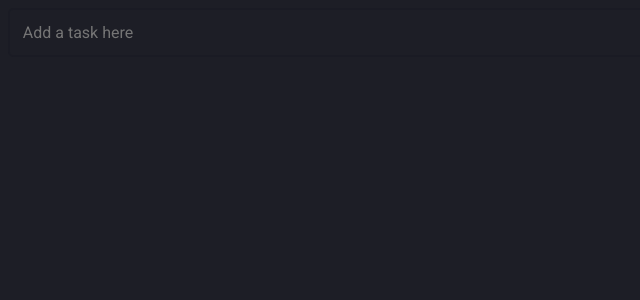
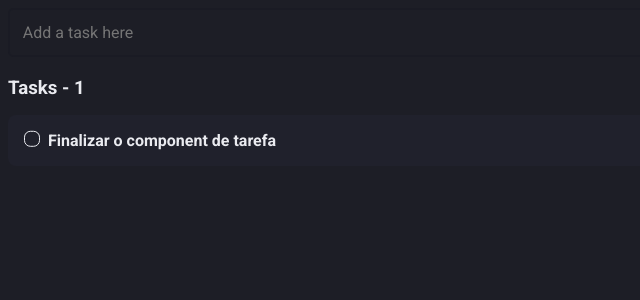
Before and after one commit to martins20/pomodoro-app-web, a React (Vite) app: page / in a window 1280 px wide. Shown: the top 300 px of the page, without its empty margins (0-640 px from the left). Built offline with nearby package versions, Linux system fonts and the light colour scheme.

Commit message:
feat: toggle todo complete

```diff
--- a/src/components/index.ts
+++ b/src/components/index.ts
@@ -1,3 +1,4 @@
 export * from "./timer"
 export * from "./button"
 export * from "./input"
+export * from "./todo"
--- a/src/components/input/index.tsx
+++ b/src/components/input/index.tsx
@@ -13,14 +13,6 @@ type InputProps = {
 
 export const Input: FC<InputProps> = ({ onInputSubmit, validation, ...rest }) => {
   const [isInputValid, setIsInputvalid] = useState(true)
-
-  const handleValidadeInputOnBlur = (): boolean => {
-    const isValidationValid = validation.getInputValidation()
-
-    setIsInputvalid(isValidationValid)
-
-    return isValidationValid
-  }
 
   const handleInputSubmitByPressingEnterKey = (event: KeyboardEvent<HTMLInputElement>) => {
     const isEnterPressed = event.key.toLocaleLowerCase() === "enter"
@@ -50,7 +42,6 @@ export const Input: FC<InputProps> = ({ onInputSubmit, validation, ...rest }) =>
     <Container>
       <StyledInput
         {...rest}
-        onBlur={handleValidadeInputOnBlur}
         onKeyUp={handleInputSubmitByPressingEnterKey}
         isInvalid={!isInputValid}
         onChange={handleChange}
--- a/src/components/input/styles.ts
+++ b/src/components/input/styles.ts
@@ -9,8 +9,6 @@ export const Container = styled.section`
   flex-direction: column;
 
   width: 100%;
-
-
 `
 
 export const Input = styled.input<InputProps>`
@@ -21,7 +19,7 @@ export const Input = styled.input<InputProps>`
 
   padding: 0.8rem;
 
-  border: 2px solid #1a1b24;
+  border: 2px solid var(--color-gray-900);
 
   ${({ isInvalid }) =>
     isInvalid &&
--- /dev/null
+++ b/src/components/todo/index.tsx
@@ -0,0 +1,24 @@
+import { FC, useState, HTMLAttributes } from "react"
+
+import { Container, Checkbox, TodoName } from "./styles"
+
+export type TaskProps = {
+  name: string
+  isCompleted: boolean
+} & HTMLAttributes<HTMLDivElement>
+
+export const Todo: FC<TaskProps> = ({ name, isCompleted, ...rest }) => {
+  const [isChecked, setIsChecked] = useState(isCompleted)
+
+  return (
+    <Container isCompleted={isChecked} {...rest}>
+      <Checkbox
+        type="checkbox"
+        data-testid="checkbox"
+        checked={isChecked}
+        onChange={() => setIsChecked((state) => !state)}
+      />
+      <TodoName>{name}</TodoName>
+    </Container>
+  )
+}
--- /dev/null
+++ b/src/components/todo/styles.ts
@@ -0,0 +1,85 @@
+import styled, { css } from "styled-components"
+
+type ContainerProps = {
+  isCompleted: boolean
+}
+
+export const Container = styled.div<ContainerProps>`
+  display: flex;
+
+  gap: 0.5rem;
+  align-items: center;
+
+  background: var(--color-gray-500);
+
+  padding: 1rem;
+
+  border-radius: 8px;
+
+  & + div {
+    margin-top: 0.5rem;
+  }
+
+  ${({ isCompleted }) =>
+    isCompleted &&
+    css`
+      opacity: 0.5;
+
+      > b {
+        text-decoration: line-through;
+      }
+    `}
+`
+
+export const Checkbox = styled.input`
+  -webkit-appearance: none;
+  appearance: none;
+  background-color: transparent;
+  margin: 0;
+
+  font: inherit;
+  color: currentColor;
+  width: 1rem;
+  height: 1rem;
+  border: 0.1rem solid currentColor;
+  border-radius: 0.4rem;
+  transform: translateY(-0.075rem);
+
+  display: grid;
+  place-content: center;
+
+  transition: border-color 0.05s;
+  cursor: pointer;
+
+  :before {
+    content: "";
+    width: 0.5rem;
+    height: 0.5rem;
+    transform: scale(0);
+    transition: 0.1s transform ease-in-out;
+    box-shadow: inset 1em 1em var(--color-purple);
+
+    transform-origin: bottom left;
+    clip-path: polygon(14% 44%, 0 65%, 50% 100%, 100% 16%, 80% 0%, 43% 62%);
+  }
+
+  :checked {
+    border-color: var(--color-purple);
+
+    :before {
+      transform: scale(1);
+    }
+  }
+
+  :hover {
+    border-color: var(--color-purple);
+  }
+
+  :disabled {
+    filter: brightness(0.5);
+    cursor: not-allowed;
+  }
+`
+export const TodoName = styled.b`
+  font-size: 1rem;
+`
--- /dev/null
+++ b/src/dtos/index.ts
@@ -0,0 +1 @@
+export * from "./todo"
--- /dev/null
+++ b/src/dtos/todo.ts
@@ -0,0 +1,6 @@
+export interface TodoDTO {
+  id: string
+  name: string
+  isCompleted: boolean
+  createdAt: Date
+}
--- a/src/pages/home/index.tsx
+++ b/src/pages/home/index.tsx
@@ -1,11 +1,19 @@
 import { ChangeEvent, useState, useMemo, useCallback } from "react"
 
-import { Button, Input } from "../../components"
+import { Input, Todo } from "../../components"
+import { TodoDTO } from "../../dtos"
 
-import { Container } from "./styles"
+import { Container, TaskList } from "./styles"
 
 export const Home = () => {
-  const [todos, setTodos] = useState([""])
+  const [todos, setTodos] = useState<TodoDTO[]>([
+    {
+      id: Date.now().toString(),
+      name: "Finalizar o component de tarefa",
+      isCompleted: false,
+      createdAt: new Date(),
+    },
+  ])
   const [todoText, setTodoText] = useState("")
 
   const handleChangeTodoText = useCallback((event: ChangeEvent<HTMLInputElement>) => {
@@ -15,16 +23,26 @@ export const Home = () => {
   const getIsInputValid = useCallback((): boolean => !!todoText, [todoText])
 
   const handleAddTodo = useCallback(() => {
-    setTodos((state) => [...state, todoText])
+    const newTodo = {
+      id: Date.now().toString(),
+      name: todoText,
+      isCompleted: false,
+      createdAt: new Date(),
+    }
+
+    setTodos((state) => [...state, newTodo])
     setTodoText("")
   }, [todoText])
 
   const Todos = useMemo(
     () =>
       todos.map((todo) => (
-        <h1 key={todo} data-testid={todo}>
-          {todo}
-        </h1>
+        <Todo
+          key={todo.id}
+          name={todo.name}
+          isCompleted={todo.isCompleted}
+          data-test-id={todo.name}
+        />
       )),
     [todos],
   )
@@ -44,7 +62,11 @@ export const Home = () => {
         />
       </header>
 
-      {Todos}
+      <TaskList>
+        <h3>Tasks - {todos.length}</h3>
+
+        {Todos}
+      </TaskList>
     </Container>
   )
 }
--- a/src/pages/home/styles.ts
+++ b/src/pages/home/styles.ts
@@ -1,4 +1,4 @@
-import styled, { css } from "styled-components"
+import styled from "styled-components"
 
 export const Container = styled.main`
   display: flex;
@@ -14,3 +14,14 @@ export const Container = styled.main`
     gap: 0.5rem;
   }
 `
+
+export const TaskList = styled.article`
+  display: flex;
+  flex-direction: column;
+
+  margin-top: 1.25rem;
+
+  > h3 {
+    margin-bottom: 1rem;
+  }
+`
--- a/src/styles/styled-component/global-style.ts
+++ b/src/styles/styled-component/global-style.ts
@@ -2,11 +2,14 @@ import { createGlobalStyle } from "styled-components"
 
 export const GlobalStyle = createGlobalStyle`
     :root {
-        --color-background:  #1d1e26;
         --color-white: #eaebf0;
         --color-purple: #b968f1;
         --color-green: #83ea4c;
-        --color-red: #F25757
+        --color-red: #F25757;
+
+        --color-gray-500: #20212C;
+        --color-gray-800: #1d1e26;
+        --color-gray-900: #1a1b24;
     }
 
     * {
@@ -32,6 +35,6 @@ export const GlobalStyle = createGlobalStyle`
         width: 100vw;
         height: 100vh;
 
-        background: var(--color-background);
+        background: var(--color-gray-800);
     }
 `
```
Also changed, not shown: 2 other files (tests, documents, lock files or other folders).
